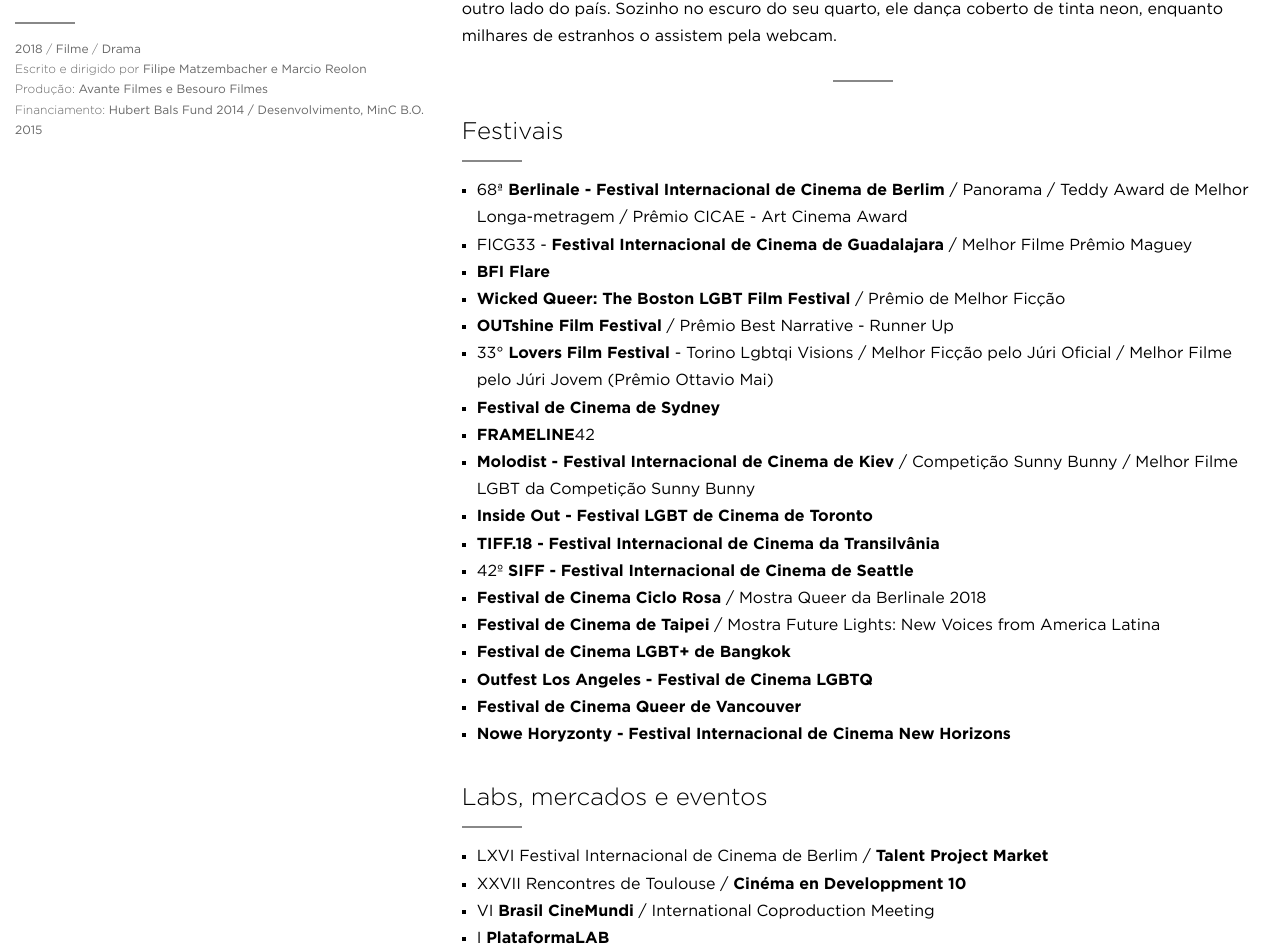
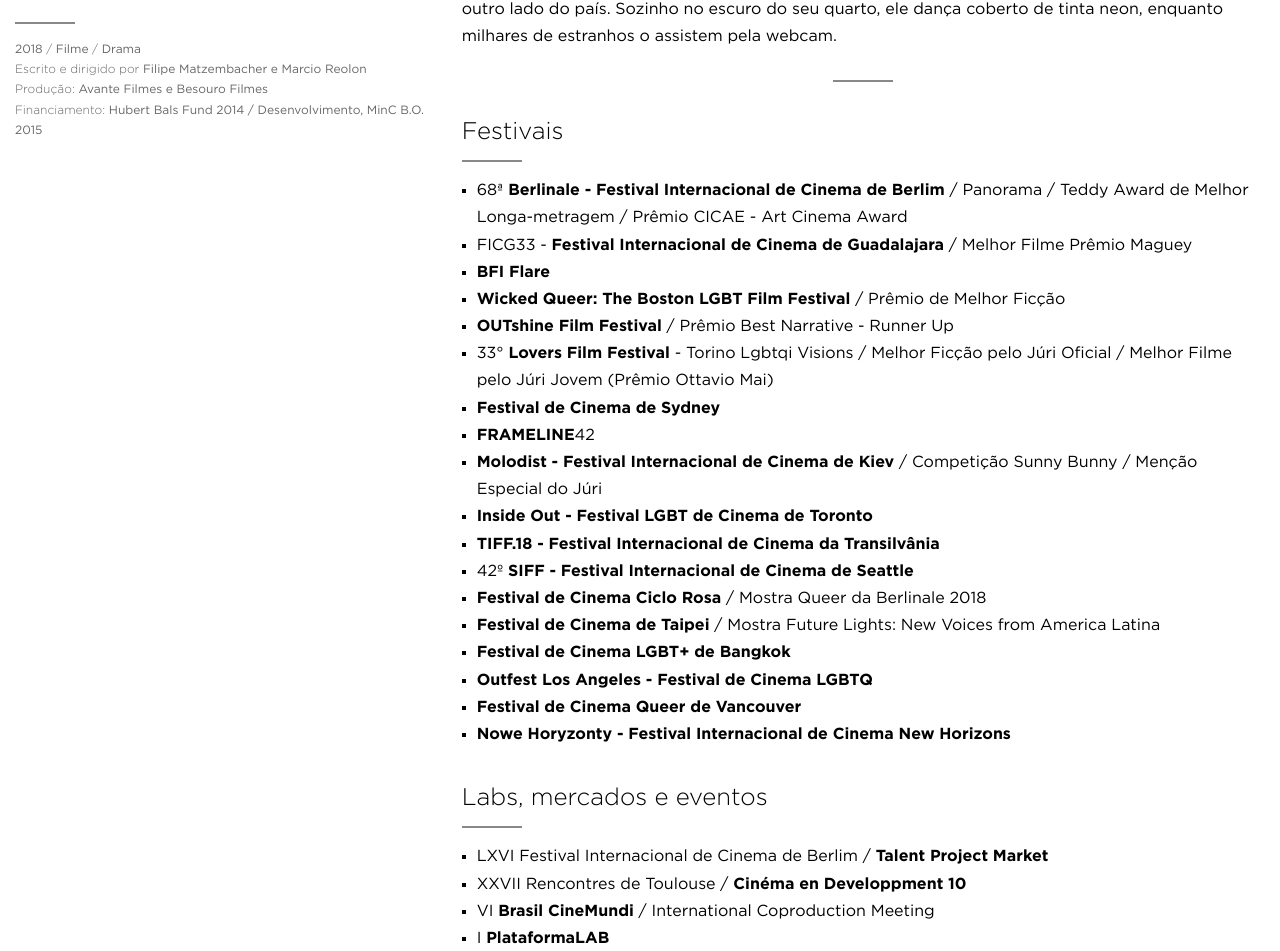
Before and after one commit to arthrfrts/besouro, a Jekyll site: the page built from _projects/tintabruta.md, in a window 1280 px wide. Shown: the part 880-1831 px from the top of the page. Built offline with Jekyll 4.4.1, drawn with Linux system fonts in a browser that asks for light colours.

Commit message:
Updated Tintabruta

```diff
--- a/_projects/tintabruta.md
+++ b/_projects/tintabruta.md
@@ -36,7 +36,7 @@
 * 33° **Lovers Film Festival** - Torino Lgbtqi Visions / Melhor Ficção pelo Júri Oficial / Melhor Filme pelo Júri Jovem (Prêmio Ottavio Mai)
 * **Festival de Cinema de Sydney**
 * **FRAMELINE**42
-* **Molodist - Festival Internacional de Cinema de Kiev** / Competição Sunny Bunny / Melhor Filme LGBT da Competição Sunny Bunny
+* **Molodist - Festival Internacional de Cinema de Kiev** / Competição Sunny Bunny / Menção Especial do Júri
 * **Inside Out - Festival LGBT de Cinema de Toronto**
 * **TIFF.18 - Festival Internacional de Cinema da Transilvânia**
 * 42º **SIFF - Festival Internacional de Cinema de Seattle**
```
